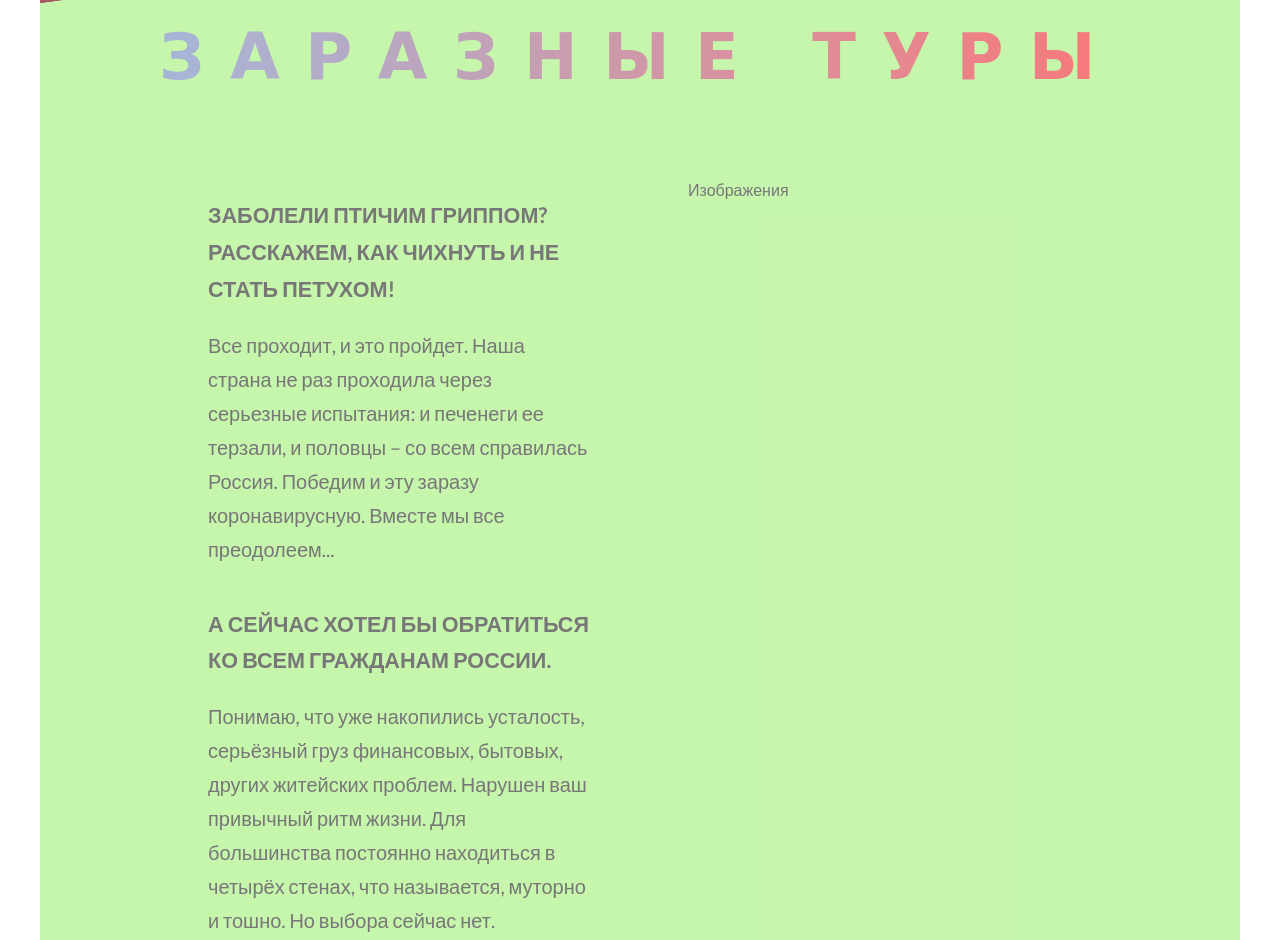
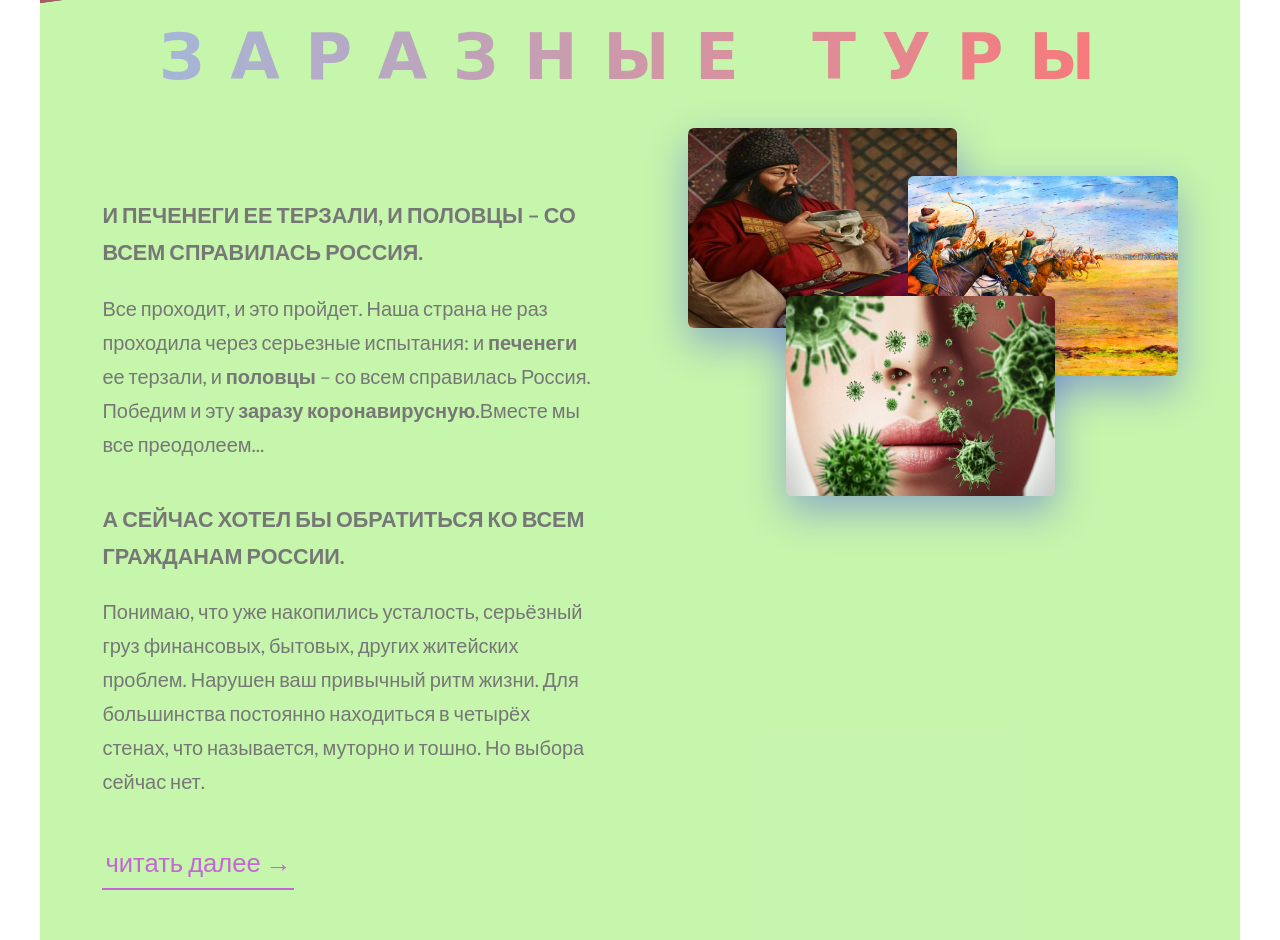
Before and after one commit to Bulat-Almukhametov/KoronaTour, a website: page src/index.html in a window 1280 px wide. Shown: the part 797-1737 px from the top of the page. Drawn offline with nearby package versions, Linux system fonts and the light colour scheme; files that its build step writes are made by us from their sources.

Commit message:
Images with animation has been added to right side of text.

```diff
--- a/src/index.html
+++ b/src/index.html
@@ -59,12 +59,15 @@
         </div>
 
         <div class="row">
+            <!-- text -->
             <div class="col-1-of-2">
-                <h3 class="heading-tertiary u-margin-bottom-small">Заболели птичим гриппом? Расскажем, как чихнуть и не
-                    стать петухом!</h3>
+                <h3 class="heading-tertiary u-margin-bottom-small">И печенеги ее
+                    терзали, и половцы – со всем справилась Россия.</h3>
                 <p class="paragraph">
-                    Все проходит, и это пройдет. Наша страна не раз проходила через серьезные испытания: и печенеги ее
-                    терзали, и половцы – со всем справилась Россия. Победим и эту заразу коронавирусную. Вместе мы все
+                    Все проходит, и это пройдет. Наша страна не раз проходила через серьезные испытания: и
+                    <b>печенеги</b> ее
+                    терзали, и <b>половцы</b> – со всем справилась Россия. Победим и эту <b>заразу коронавирусную.</b>Вместе
+                    мы все
                     преодолеем...
                 </p>
 
@@ -78,7 +81,16 @@
 
                 <a href="#" class="btn-text">читать далее &rarr;</a>
             </div>
-            <div class="col-1-of-2">Изображения</div>
+
+            <!-- pictures -->
+            <div class="col-1-of-2">
+                <div class="composition">
+                    <img src="img/pecheneg.jpg" title="печенег" class="composition__photo composition__photo_p1">
+                    <img src="img/polovcy.jpg" title="половцы" class="composition__photo composition__photo_p2">
+                    <img src="img/virus_spread.jpg" title="коронавирусная зараза"
+                         class="composition__photo composition__photo_p3">
+                </div>
+            </div>
         </div>
     </section>
 </main>
--- a/src/scss/base/_variables.scss
+++ b/src/scss/base/_variables.scss
@@ -14,7 +14,7 @@ $heading-secondary-color-from: #a5b6d7;
 $heading-secondary-color-to: #ff6973e3;
 
 // SIZE
-$grid-width: 54rem;
+$grid-width: 84vw;
 $gutter-vertical: 89px;
 $gutter-horizontal: 6rem;
 $context-menu-arrow-size: 10px;
--- /dev/null
+++ b/src/scss/component/_composition.scss
@@ -0,0 +1,37 @@
+.composition {
+  position: relative;
+
+  &__photo {
+    height: 200px;
+    width: 55%;
+    box-shadow: 0 15px 40px rgba(blue, .3);
+    border-radius: 6px;
+    position: absolute;
+    transition: all .3s;
+
+    &_p1 {
+      top: -6vh;
+      left: 0;
+    }
+    &_p2 {
+      top: 0;
+      right: 0;
+    }
+    &_p3 {
+      top: 15vh;
+      left: 20%;
+    }
+
+    &:hover {
+      transform: scale(1.2);
+      z-index: 100;
+      border: azure solid 3px;
+      box-shadow: 0 20px 50px rgba(blue, .5);
+    }
+  }
+
+  &:hover &__photo:not(:hover) {
+    transform: scale(.9);
+  }
+
+}
--- a/src/scss/main.scss
+++ b/src/scss/main.scss
@@ -10,3 +10,4 @@
 @import "component/heading-secondary";
 @import "component/button";
 @import "component/context-menu";
+@import "component/composition";
```
Also changed, not shown: src/img/pecheneg.jpg (added), src/img/polovcy.jpg (added), src/img/virus_spread.jpg (added).
